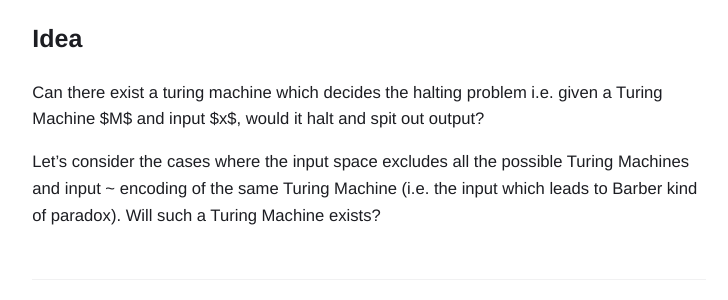
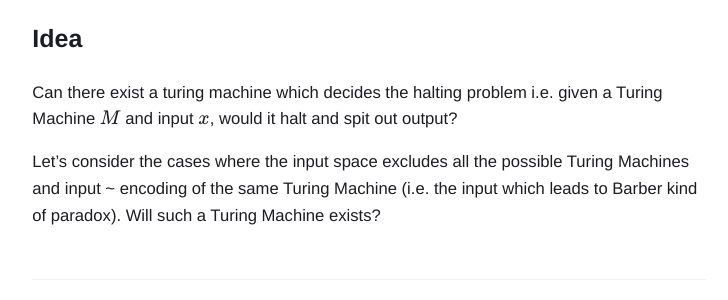
Before and after one commit to rish-singhal/blogs, a Jekyll site: the page built from _posts/2021-08-31-halting-problem-turing.md, in a window 1280 px wide. Shown: the part 259-559 px from the top of the page, without its empty margins (271-999 px from the left). Built offline with Jekyll 4.4.1, drawn with Linux system fonts in a browser that asks for light colours; formulas are drawn with MathJax 3.

Commit message:
Fix MathJax

```diff
--- a/_posts/2021-08-31-halting-problem-turing.md
+++ b/_posts/2021-08-31-halting-problem-turing.md
@@ -7,6 +7,6 @@ comments: false
 
 ## Idea
 
-Can there exist a turing machine which decides the halting problem i.e. given a Turing Machine $M$ and input $x$, would it halt and spit out output?
+Can there exist a turing machine which decides the halting problem i.e. given a Turing Machine $$M$$ and input $$x$$, would it halt and spit out output?
 
 Let's consider the cases where the input space excludes all the possible Turing Machines and input ~ encoding of the same Turing Machine (i.e. the input which leads to Barber kind of paradox). Will such a Turing Machine exists?
```
